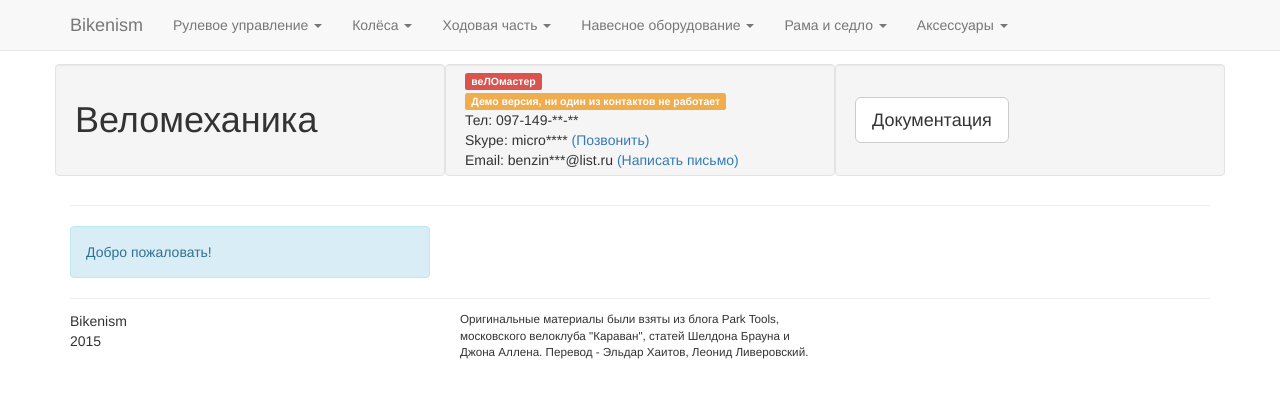
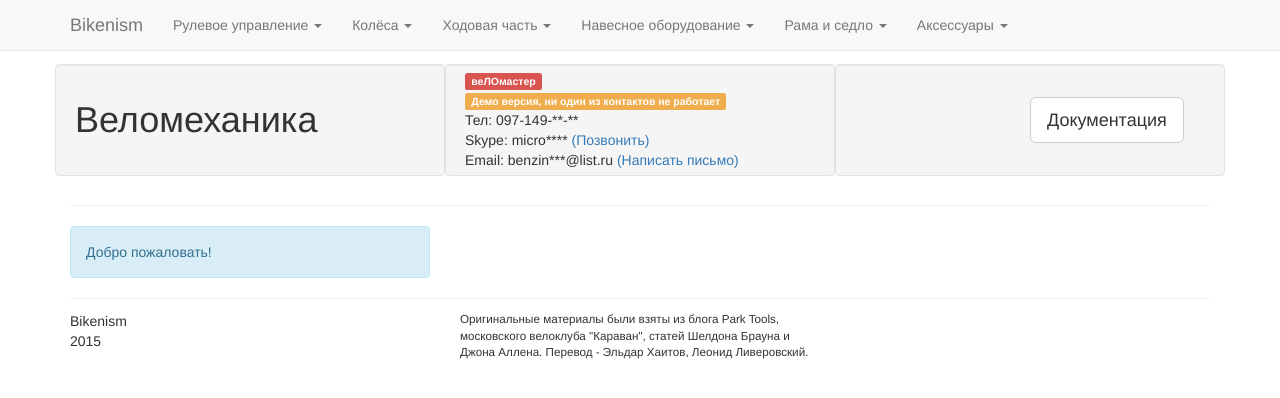
Before and after one commit to Triplecorpse/geocorecon, a PHP site: page / in a window 1280 px wide. Shown: the top 398 px of the page. Run offline with PHP 8.4, Linux system fonts and the light colour scheme; some libraries are stand-ins or nearby versions.

Commit message:
Update additional.css

```diff
--- a/css/additional.css
+++ b/css/additional.css
@@ -4,6 +4,12 @@
 	position: relative;
 	height: 112px;
 }
+
+.headerright, .headerleft
+{
+	text-align:center;
+}
+
 .headerwell p, .headerwell h1, .headerwell .crutch{
    margin: 0;
    position: absolute;
```
